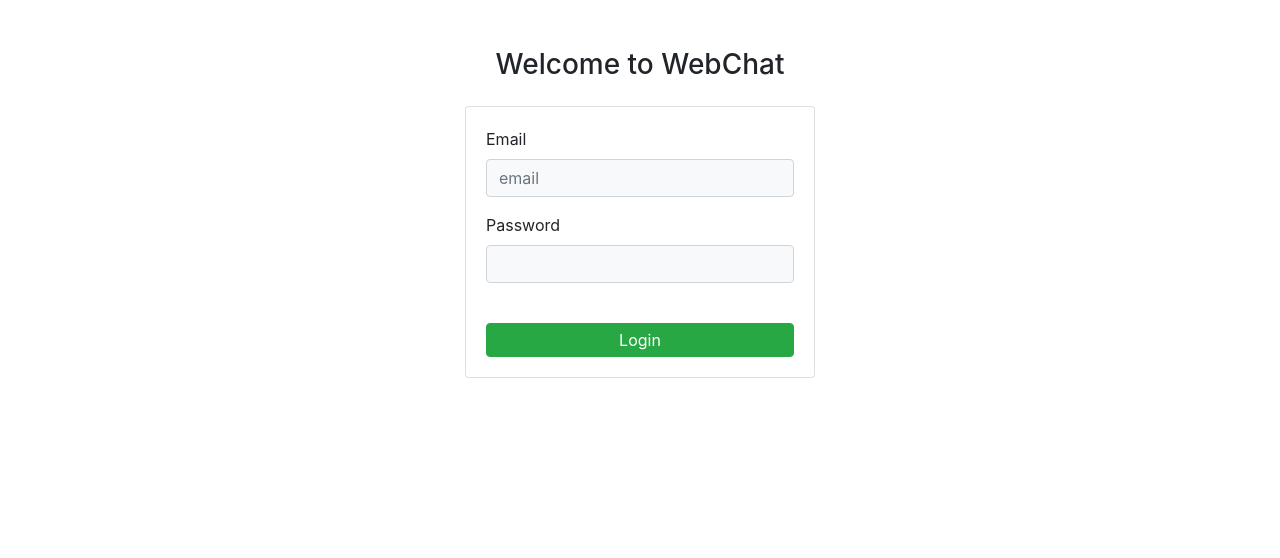
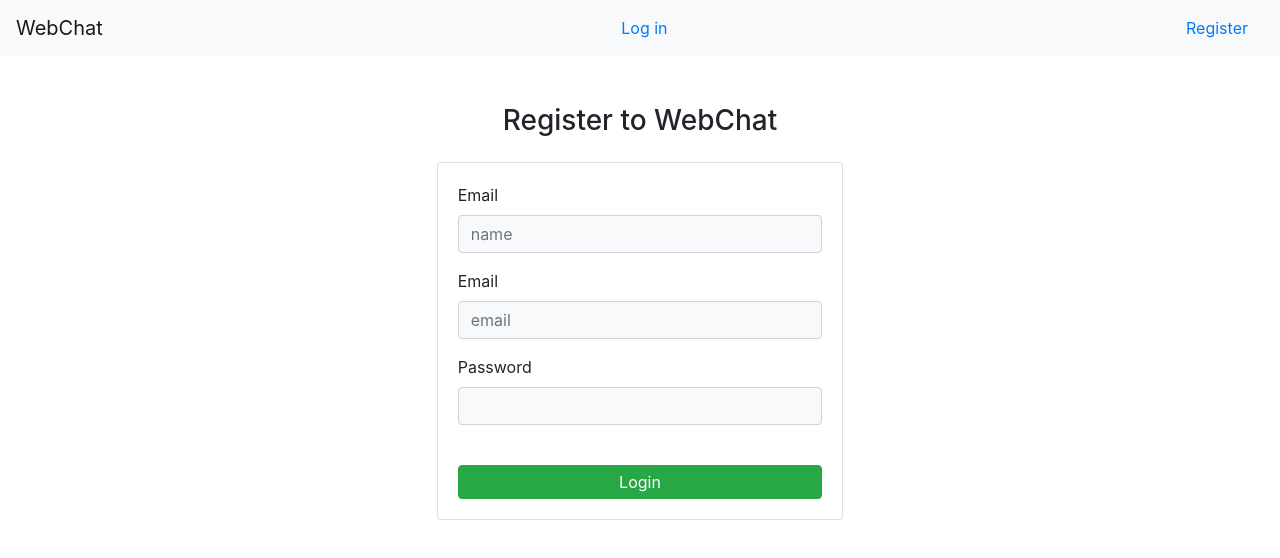
Before and after one commit to veselamanolova/WebChat, a React (Create React App) app in the folder web-chat/: page /register in a window 1280 px wide. Shown: the top 558 px of the page. Built offline with nearby package versions, Linux system fonts and the light colour scheme.

Commit message:
Added register redirect

```diff
--- a/web-chat/src/App.js
+++ b/web-chat/src/App.js
@@ -1,5 +1,5 @@
 import React, { Component } from "react";
-import { Route, Link, BrowserRouter as Router, Switch, Redirect } from 'react-router-dom'
+import { Route, Link, BrowserRouter as Router, Switch, Redirect } from 'react-router-dom';
 import UserProfile from "./components/userProfile";
 import Login from "./components/login";
 import Notfound from "./components/notfound";
@@ -47,11 +47,10 @@ class App extends Component {
   render() {
 
     if (this.state.userData && this.state.userData.token) {
-      console.log("in state token")
+      //  console.log("in state token")
       return (
         <Router>
           <div>
-
             <nav class="navbar navbar-light bg-light">
               <Link to="/" className="navbar-brand">WebChat</Link>
               <div className="nav-item">
@@ -64,10 +63,11 @@ class App extends Component {
             </nav>
 
             <Switch>
-              <Route exact path="/" component={() => <Groups userData={this.state.userData} />} />
+              <Route path="/" component={() => <Groups userData={this.state.userData} />} />
+              <Route path="/login" component={() => <Login />} />
               <Route path="/users" component={() => <Users userData={this.state.userData} />} />
               <Route path="/groups" component={() => <Groups userData={this.state.userData} />} />
-              <Route exact path="/register" component={() => <Register />} />
+              <Route path="/register" component={() => <Register />} />
               <Route path="/profile" component={() => <UserProfile
                 userData={this.state.userData}
                 updateHandler={this.updateLoggedInUser}
@@ -80,15 +80,28 @@ class App extends Component {
     }
     else {
       return (
-        <React.Fragment>
-          <main className="container">
-            <Login />
-          </main>
-        </React.Fragment>
+        <Router>
+          <div>
+            <nav class="navbar navbar-light bg-light">
+              <Link to="/" className="navbar-brand">WebChat</Link>
+              <Link to="/login" className="nav-link ml-md-auto">Log in </Link>
+              <Link to="/register" className="nav-link ml-md-auto">Register </Link>
+            </nav>
+
+            <Switch>
+              <Route exact path="/" component={() => <Login />} />
+              <Route exact path="/login" component={() => <Login />} />
+              <Route path="/groups" component={() => <Groups userData={this.state.userData} />} />
+              <Route path="/register" component={() => <Register />} />
+              />
+              <Route component={Notfound} />
+            </Switch>
+          </div>
+        </Router >
       );
     }
 
   }
 }
 
-export default App;
+export default (App);
--- a/web-chat/src/components/login.jsx
+++ b/web-chat/src/components/login.jsx
@@ -1,10 +1,6 @@
 import React, { Component } from "react";
 import { Route, Link, BrowserRouter as Router, Switch, Redirect } from 'react-router-dom'
-import Register from "./register";
-import { browserHistory } from 'history';
-import {
-    withRouter
-} from 'react-router-dom'
+import { withRouter } from "react-router-dom";;
 
 
 class Login extends React.Component {
@@ -48,10 +44,8 @@ class Login extends React.Component {
 
 
     NavigateToRegister = () => {
-
+        this.props.history.push("register");
     }
-
-
 
     render() {
         const { email, password } = this.state;
@@ -83,11 +77,11 @@ class Login extends React.Component {
                                 </div>
                             </div>
                         </div>
-                        {/* <div class="card mt-4">
+                        <div class="card mt-4">
                             <div class="card-body">
                                 <div onClick={this.NavigateToRegister}> New to WebChat? Create an account</div>
                             </div>
-                        </div> */}
+                        </div>
                     </div>
                 </div>
             </div>
@@ -96,4 +90,4 @@ class Login extends React.Component {
 }
 
 
-export default Login;
+export default withRouter(Login);
--- a/web-chat/src/components/register.jsx
+++ b/web-chat/src/components/register.jsx
@@ -9,26 +9,28 @@ class Register extends React.Component {
         console.log(localStrUserData);
         this.state = {
             email: '',
-            userId: '',
+            userName: '',
             password: '',
-            userName: '',
+            repeatPassword: '',
+            LoginError: '',
             token: '',
-            LoginError: ''
+            userId: ''
         };
     }
 
     componentDidMount() {
     }
 
-    sendLoginCredentials = () => {
+    handleRegister = () => {
         console.log(this.state.email + " " + this.state.password)
         debugger;
 
-        fetch('http://localhost:5000/api/user/login', {
+        fetch('http://localhost:5000/api/user/register', {
             method: 'POST',
             headers: { 'Content-Type': 'application/json' },
             body: JSON.stringify({
                 email: this.state.email,
+
                 password: this.state.password
             }),
         })
@@ -42,12 +44,45 @@ class Register extends React.Component {
     };
 
 
-
     render() {
-        const { email, password } = this.state;
+        const { userName, email, password } = this.state;
         return (
             <div>
-                Register
+                <div className="row">
+                    <div className="container col-sm-12 col-md-4 m-10">
+                        <h3 className="mt-5 mb-4 text-center" >Register to WebChat</h3>
+                        <div class="card">
+                            <div class="card-body">
+                                <div class="form-group">
+                                    <label for="userName"> Email</label>
+                                    <input type="userName" class="form-control bg-light" id="userName" placeholder="name"
+                                        value={userName}
+                                        onChange={e => this.setState({ userName: e.target.value })}
+                                    />
+                                </div>
+                                <div class="form-group">
+                                    <label for="email"> Email</label>
+                                    <input type="text" class="form-control bg-light" id="email" placeholder="email"
+                                        value={email}
+                                        onChange={e => this.setState({ email: e.target.value })}
+                                    />
+                                </div>
+                                <div class="form-group">
+                                    <label for="password">Password</label>
+                                    <input type="password" class="form-control bg-light" id="password"
+                                        value={password}
+                                        onChange={e => this.setState({ password: e.target.value })}
+                                    />
+                                </div>
+                                <div className="d-flex">
+                                    <button className="btn btn-success p-1 mt-4 flex-grow-1" onClick={
+                                        this.handleRegister
+                                    }>Login</button>
+                                </div>
+                            </div>
+                        </div>
+                    </div>
+                </div>
             </div>
         );
     }
```
